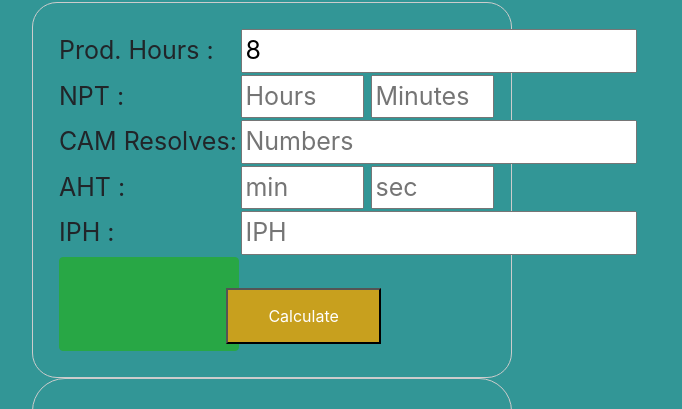
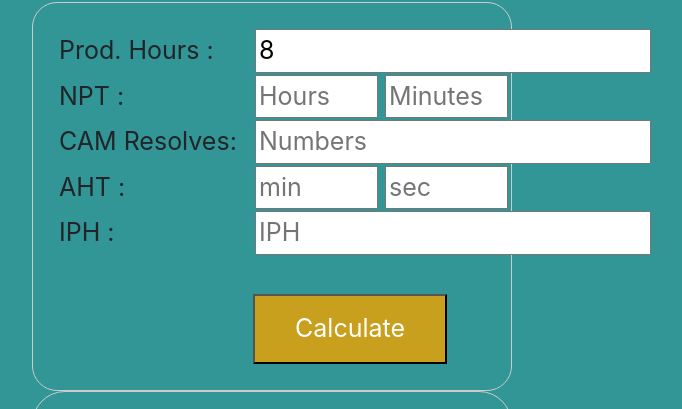
Before and after one commit to sumitshrm020/sumitshrm020.github.io, a plain HTML site: page index.html in a window 1280 px wide. Shown: the part 54-463 px from the top of the page, without its empty margins (368-1050 px from the left). Drawn offline with nearby package versions, Linux system fonts and the light colour scheme.

Commit message:
uploading

```diff
--- a/index.html
+++ b/index.html
@@ -111,7 +111,7 @@ IPH        : </td><td> <input type="number" id="seventhNumber" placeholder="IPH"
               </td></tr>
 
 <tr><td>
-<div class="btn btn-success">
+<div class=""calStyle>
 <br><input type="button" id="button" onClick="AHTBy()" Value="calculate"  />
 </div> </td>
 </tr>
```
